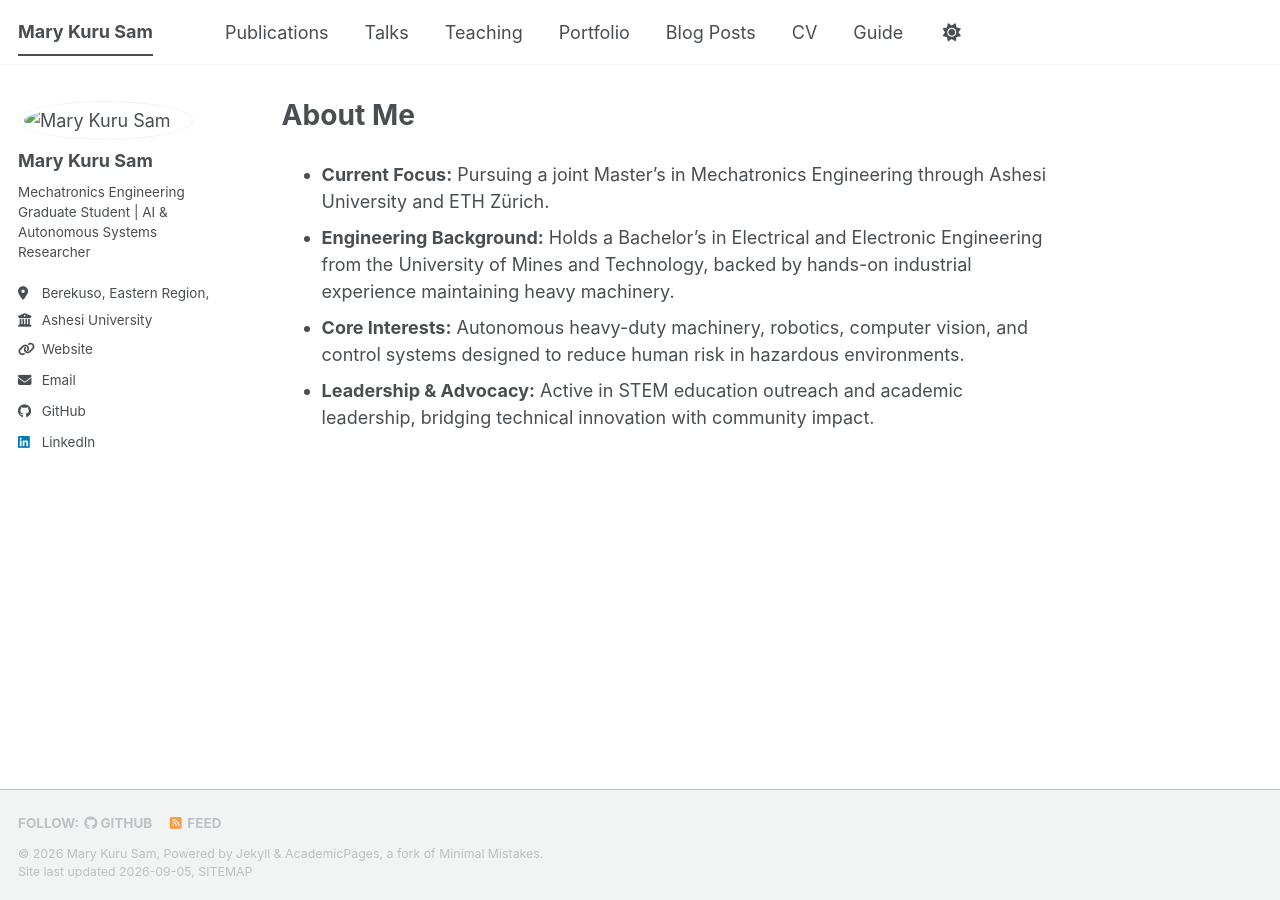
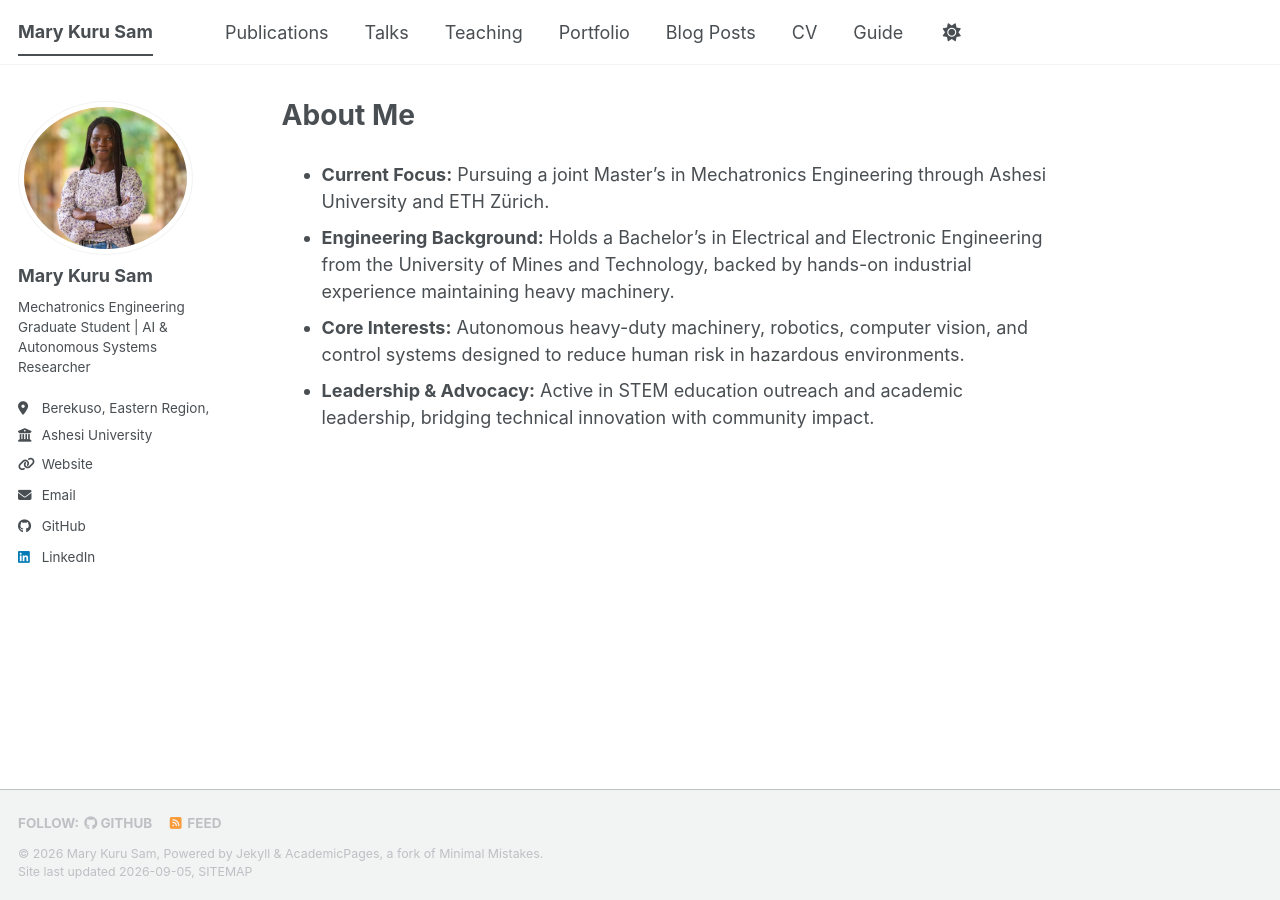
Before and after one commit to MaryKuruENG/MaryKuruENG.github.io, a Jekyll site: the page built from _pages/about.md, in a window 1280 px wide. Built offline with Jekyll 4.4.1, drawn with Linux system fonts in a browser that asks for light colours; a style sheet for code colours, icons or effects is not loaded.

Commit message:
Update _config.yml

```diff
--- a/_config.yml
+++ b/_config.yml
@@ -24,7 +24,7 @@ repository               : "academicpages/academicpages.github.io"
 author:
   # Biographic information
   name: "Mary Kuru Sam"
-  avatar: "images/pic.jpeg"
+  avatar: "pic.jpeg"
   bio: "Mechatronics Engineering Graduate Student | AI & Autonomous Systems Researcher"
   location: "Berekuso, Eastern Region, Ghana"
   employer  : "Ashesi University"
```
